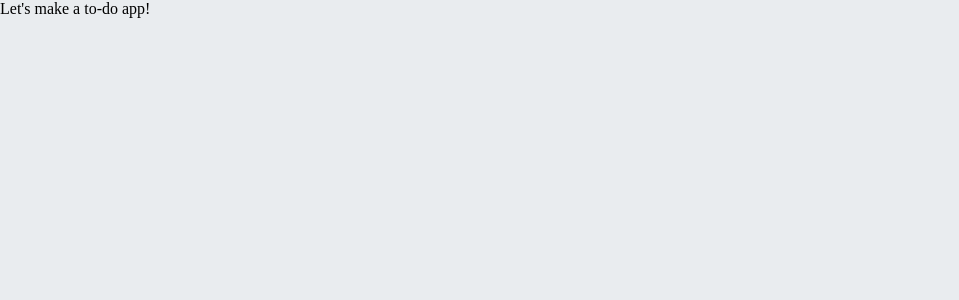
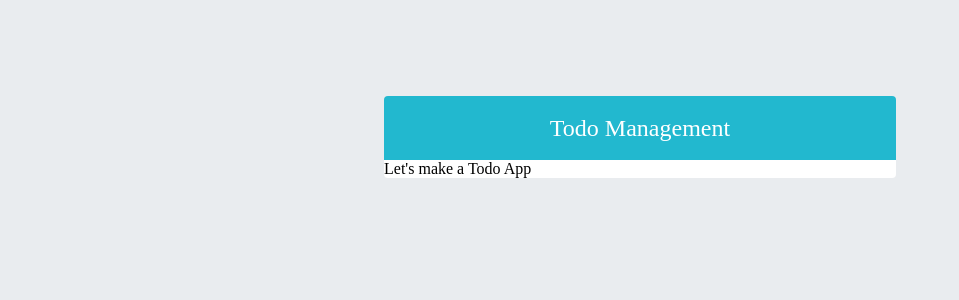
Before and after one commit to AnziLab/ToDoApp, a React (Create React App) app: page / in a window 1280 px wide. Shown: the top 300 px of the page, without its empty margins (0-959 px from the left). Built offline with nearby package versions, Linux system fonts and the light colour scheme.

Commit message:
385쪽  ui구성하기 중

```diff
--- /dev/null
+++ b/jsconfig.json
@@ -0,0 +1,5 @@
+{
+    "compilerOptions": {
+        "target": "es6"
+    }
+}
--- a/src/App.js
+++ b/src/App.js
@@ -1,7 +1,9 @@
 import React from 'react';
+import TodoTemplate from './components/TodoTemplate';
 
-const App =()=>{
-  return <div> Let's make a to-do app!</div>
+
+const App = () => {
+  return <TodoTemplate> Let's make a Todo App</TodoTemplate>;
 };
 
 export default App;
--- /dev/null
+++ b/src/components/TodoTemplate.js
@@ -0,0 +1,13 @@
+import React from 'react';
+import './TodoTemplate.scss';
+
+const TodoTemplate=({children})=>{
+    return(
+        <div className="TodoTemplate">
+            <div className="app-title">Todo Management</div>
+            <div className="content"> {children} </div>
+        </div>
+    );
+};
+
+export default TodoTemplate;
--- /dev/null
+++ b/src/components/TodoTemplate.scss
@@ -0,0 +1,22 @@
+.TodoTemplate{
+    width:512px;
+    margin-left:auto;
+    margin-right:auto;
+    margin-top:6rem;
+    border-radius: 4px;
+    overflow: hidden;
+
+    .app-title{
+        background:#22b8cf;
+        color: white;
+        height: 4rem;
+        font-size: 1.5rem;
+        display: flex;
+        align-items: center;
+        justify-content: center;
+    }
+    .content{
+        background-color: white;
+    }
+
+}
```
